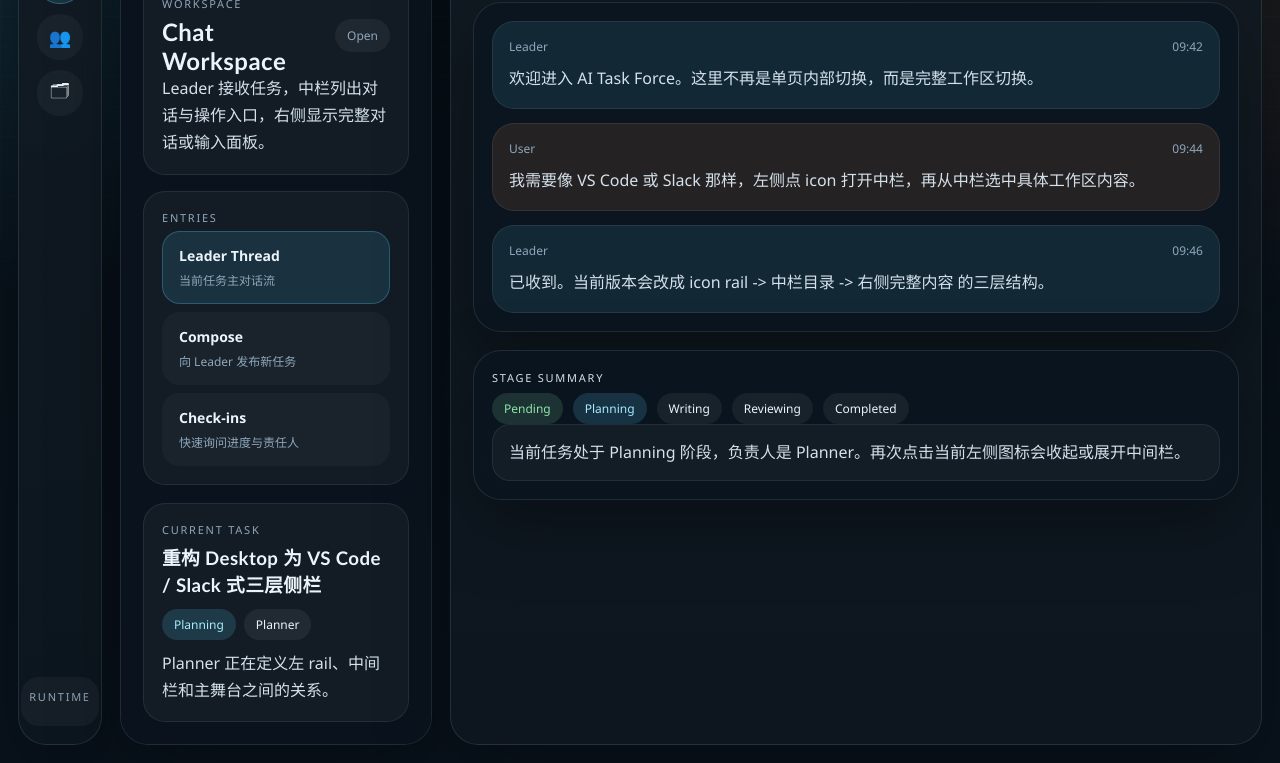
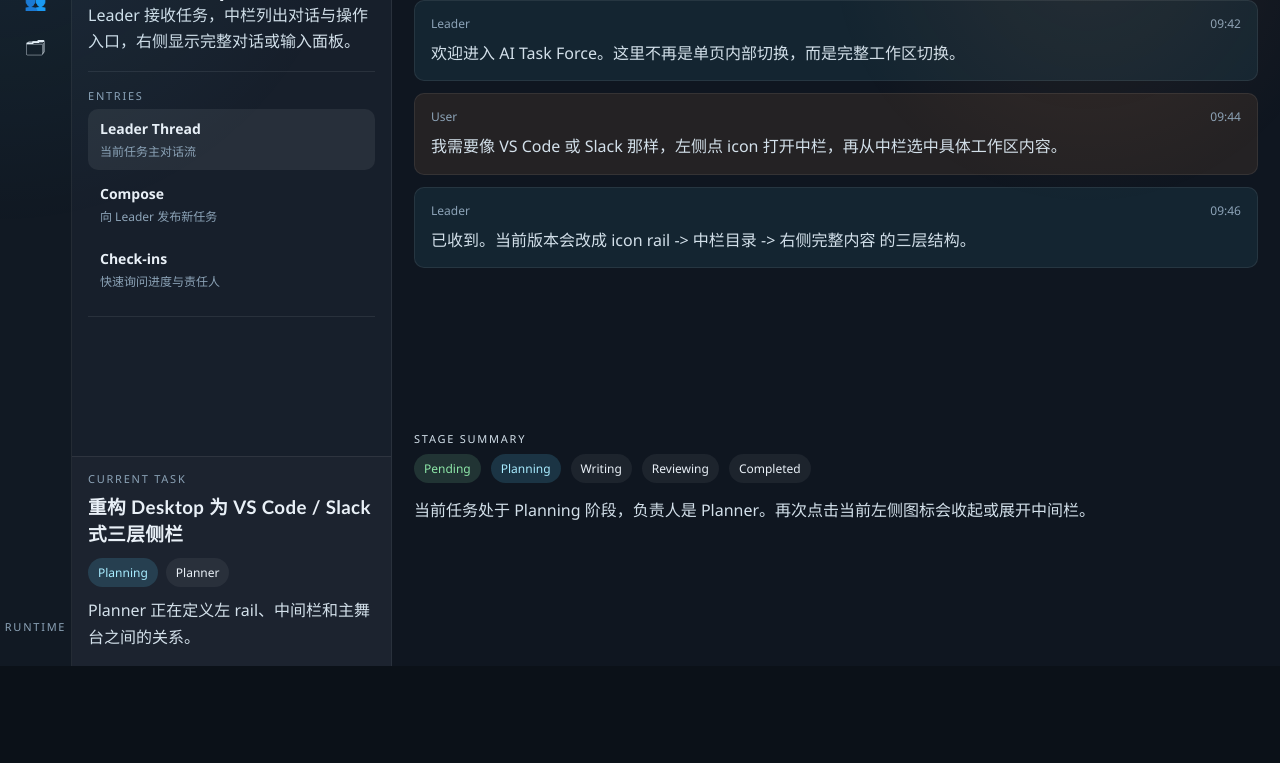
Before and after one commit to BBusagi/Project_AITaskForce, an Electron app: page Clients/Desktop/index.html in a window 1280 px wide. Shown: the part 134-897 px from the top of the page. After the commit the page ends 800 px from the top, so only its background shows below. Drawn offline with Linux system fonts and the light colour scheme.

Commit message:
Refine Desktop shell styling and remove dashboard card treatment

```diff
--- a/Clients/Desktop/index.html
+++ b/Clients/Desktop/index.html
@@ -7,7 +7,7 @@
     <link rel="stylesheet" href="./styles.css" />
   </head>
   <body>
-    <div class="app-shell">
+    <div id="root" class="app-shell">
       <main class="desktop-layout" id="desktop-layout">
         <aside class="app-rail" aria-label="App navigation">
           <div class="rail-top">
--- a/Clients/Desktop/styles.css
+++ b/Clients/Desktop/styles.css
@@ -1,17 +1,19 @@
 :root {
-  --bg: #081018;
-  --panel: rgba(11, 21, 31, 0.88);
-  --panel-soft: rgba(18, 31, 44, 0.94);
-  --panel-border: rgba(164, 188, 210, 0.14);
-  --panel-line: rgba(255, 255, 255, 0.08);
-  --text: #ebf3fb;
-  --muted: #8ea7bb;
-  --accent: #57d2ff;
-  --accent-soft: rgba(87, 210, 255, 0.16);
-  --signal: #ff9655;
+  --bg: #0b1118;
+  --rail: #111923;
+  --sidebar: #171f2b;
+  --stage: #0f1620;
+  --surface: #131c27;
+  --surface-soft: #182231;
+  --line: rgba(255, 255, 255, 0.08);
+  --line-strong: rgba(255, 255, 255, 0.12);
+  --text: #e9f0f7;
+  --muted: #8ca3b7;
+  --accent: #58d2ff;
+  --accent-soft: rgba(88, 210, 255, 0.16);
   --ok: #8de7a8;
   --warn: #ffd36f;
-  --shadow: 0 26px 70px rgba(0, 0, 0, 0.34);
+  --signal: #ff9655;
 }
 
 * {
@@ -19,15 +21,18 @@
 }
 
 html,
+body,
+#root {
+  height: 100%;
+}
+
+html,
 body {
   margin: 0;
-  min-height: 100%;
+  overflow: hidden;
   font-family: "Avenir Next", "Segoe UI", "PingFang SC", "Microsoft YaHei", sans-serif;
   color: var(--text);
-  background:
-    radial-gradient(circle at top left, rgba(87, 210, 255, 0.14), transparent 28%),
-    radial-gradient(circle at 90% 10%, rgba(255, 150, 85, 0.12), transparent 26%),
-    linear-gradient(180deg, #071018 0%, #09131d 100%);
+  background: var(--bg);
 }
 
 body::before {
@@ -35,11 +40,9 @@ body::before {
   position: fixed;
   inset: 0;
   pointer-events: none;
-  background-image:
-    linear-gradient(rgba(255, 255, 255, 0.025) 1px, transparent 1px),
-    linear-gradient(90deg, rgba(255, 255, 255, 0.025) 1px, transparent 1px);
-  background-size: 30px 30px;
-  mask-image: linear-gradient(180deg, rgba(0, 0, 0, 0.85), transparent 92%);
+  background:
+    radial-gradient(circle at top left, rgba(88, 210, 255, 0.08), transparent 24%),
+    radial-gradient(circle at 85% 10%, rgba(255, 150, 85, 0.08), transparent 20%);
 }
 
 button,
@@ -63,50 +66,56 @@ h3 {
 }
 
 .app-shell {
-  min-height: 100vh;
-  padding: 18px;
-}
-
-.app-rail,
-.workspace-sidebar,
-.stage-shell,
-.dialog-card,
-.surface-card,
-.mini-card {
-  border-radius: 28px;
-  border: 1px solid var(--panel-border);
-  background: var(--panel);
-  backdrop-filter: blur(18px);
-  box-shadow: var(--shadow);
+  height: 100dvh;
+  min-height: 100dvh;
 }
 
 .desktop-layout {
-  display: grid;
-  grid-template-columns: 84px 312px minmax(0, 1fr);
-  gap: 18px;
-  min-height: calc(100vh - 36px);
-  transition: grid-template-columns 220ms ease;
-}
-
-.desktop-layout.sidebar-collapsed {
-  grid-template-columns: 84px 0 minmax(0, 1fr);
-}
-
-.app-rail,
-.workspace-sidebar,
-.workspace-stage {
-  min-width: 0;
+  display: flex;
+  flex-direction: row;
+  width: 100%;
+  height: 100%;
+  overflow: hidden;
 }
 
 .app-rail {
+  width: 72px;
+  flex: 0 0 72px;
+  height: 100%;
   display: flex;
   flex-direction: column;
   justify-content: space-between;
   align-items: center;
-  padding: 18px 12px;
-  background:
-    linear-gradient(180deg, rgba(255, 255, 255, 0.04), rgba(255, 255, 255, 0.02)),
-    rgba(8, 18, 27, 0.92);
+  padding: 12px 10px;
+  background: var(--rail);
+  border-right: 1px solid var(--line);
+  overflow: hidden;
+}
+
+.workspace-sidebar {
+  width: 320px;
+  flex: 0 0 320px;
+  min-width: 0;
+  height: 100%;
+  background: var(--sidebar);
+  border-right: 1px solid var(--line);
+  overflow: hidden;
+  transition: width 180ms ease, flex-basis 180ms ease, opacity 160ms ease;
+}
+
+.desktop-layout.sidebar-collapsed .workspace-sidebar {
+  width: 0;
+  flex-basis: 0;
+  opacity: 0;
+  border-right: 0;
+}
+
+.workspace-stage {
+  flex: 1 1 auto;
+  min-width: 0;
+  height: 100%;
+  background: var(--stage);
+  overflow: hidden;
 }
 
 .rail-top,
@@ -123,27 +132,27 @@ h3 {
   display: flex;
   align-items: center;
   justify-content: center;
-  border-radius: 22px;
-  border: 1px solid transparent;
+  border: 0;
+  border-radius: 14px;
   color: var(--text);
   cursor: pointer;
-  background: rgba(255, 255, 255, 0.04);
-  transition: transform 160ms ease, background 160ms ease, border-color 160ms ease;
+  background: transparent;
+  transition: background 140ms ease, color 140ms ease, transform 140ms ease;
 }
 
 .rail-brand {
-  background: linear-gradient(145deg, rgba(87, 210, 255, 0.22), rgba(255, 150, 85, 0.28));
-  font-size: 15px;
+  background: linear-gradient(145deg, rgba(88, 210, 255, 0.22), rgba(255, 150, 85, 0.24));
+  font-size: 14px;
   font-weight: 800;
-  letter-spacing: 0.12em;
+  letter-spacing: 0.1em;
 }
 
 .rail-item span {
   font-size: 18px;
 }
 
+.rail-brand:hover,
 .rail-item:hover,
-.rail-brand:hover,
 .sidebar-entry:hover,
 .quick-btn:hover,
 .btn-primary:hover,
@@ -151,9 +160,13 @@ h3 {
   transform: translateY(-1px);
 }
 
+.rail-item:hover {
+  background: rgba(255, 255, 255, 0.06);
+}
+
 .rail-item.is-active {
-  background: rgba(87, 210, 255, 0.14);
-  border-color: rgba(87, 210, 255, 0.32);
+  background: var(--accent-soft);
+  color: #a9ecff;
 }
 
 .rail-runtime {
@@ -161,14 +174,13 @@ h3 {
   gap: 4px;
   justify-items: center;
   text-align: center;
-  padding: 12px 8px;
-  border-radius: 18px;
-  background: rgba(255, 255, 255, 0.04);
+  padding: 10px 4px;
+  color: var(--muted);
 }
 
 .rail-runtime strong {
-  font-size: 12px;
-  color: #dce7f0;
+  font-size: 11px;
+  color: var(--text);
 }
 
 .eyebrow {
@@ -179,80 +191,71 @@ h3 {
   color: var(--muted);
 }
 
-.workspace-sidebar {
-  overflow: hidden;
-  transition: opacity 180ms ease, transform 220ms ease;
-}
-
-.desktop-layout.sidebar-collapsed .workspace-sidebar {
-  opacity: 0;
-  transform: translateX(-16px);
-  pointer-events: none;
-}
-
-#workspace-sidebar-content {
+#workspace-sidebar-content,
+#workspace-stage-content {
   height: 100%;
 }
 
 .sidebar-shell {
   display: flex;
   flex-direction: column;
-  gap: 18px;
   height: 100%;
-  padding: 22px;
-  background: rgba(10, 20, 30, 0.92);
+  min-height: 0;
 }
 
 .sidebar-top {
-  display: grid;
-  gap: 16px;
+  flex: 1 1 auto;
+  min-height: 0;
+  overflow: auto;
+  padding: 18px 16px 12px;
+}
+
+.sidebar-summary {
+  flex: 0 0 auto;
+  padding: 14px 16px 16px;
+  border-top: 1px solid var(--line);
+  background: rgba(255, 255, 255, 0.02);
 }
 
 .brand-block {
   display: flex;
   align-items: center;
-  gap: 14px;
+  gap: 12px;
+  margin-bottom: 18px;
 }
 
 .brand-mark {
-  width: 54px;
-  height: 54px;
+  width: 42px;
+  height: 42px;
   display: grid;
   place-items: center;
-  border-radius: 18px;
+  border-radius: 12px;
   font-weight: 800;
-  letter-spacing: 0.14em;
-  background: linear-gradient(140deg, rgba(87, 210, 255, 0.18), rgba(255, 150, 85, 0.3));
-  border: 1px solid rgba(255, 255, 255, 0.08);
+  letter-spacing: 0.12em;
+  background: linear-gradient(140deg, rgba(88, 210, 255, 0.18), rgba(255, 150, 85, 0.26));
 }
 
 .sidebar-workspace-card,
-.sidebar-summary,
 .sidebar-section {
-  padding: 18px;
-  border-radius: 22px;
-  background: rgba(255, 255, 255, 0.04);
-  border: 1px solid var(--panel-line);
-}
-
-.sidebar-summary {
-  margin-top: auto;
+  padding: 0 0 16px;
+  margin-bottom: 16px;
+  border-bottom: 1px solid var(--line);
 }
 
 .sidebar-toolbar {
   display: flex;
-  align-items: center;
+  align-items: flex-start;
   justify-content: space-between;
   gap: 12px;
 }
 
-.sidebar-toolbar .status-pill {
+.status-pill {
   display: inline-flex;
   align-items: center;
   gap: 8px;
-  padding: 8px 12px;
+  padding: 6px 10px;
   border-radius: 999px;
-  background: rgba(255, 255, 255, 0.05);
+  background: rgba(255, 255, 255, 0.06);
   color: var(--muted);
   font-size: 12px;
 }
@@ -261,34 +264,36 @@ h3 {
 .summary-note,
 .stage-caption,
 .message-body,
-.agent-card p,
-.surface-card p,
-.mini-card p {
-  line-height: 1.68;
-  color: #d4e1eb;
+.agent-body,
+.timeline-item p,
+.info-block p,
+.info-block li {
+  line-height: 1.65;
+  color: #d3e0ea;
 }
 
 .sidebar-nav {
   display: grid;
-  gap: 8px;
+  gap: 4px;
 }
 
 .sidebar-entry {
+  width: 100%;
   display: grid;
-  gap: 6px;
-  width: 100%;
-  padding: 14px 16px;
+  gap: 4px;
+  padding: 10px 12px;
   text-align: left;
+  color: var(--text);
+  background: transparent;
+  border: 0;
+  border-radius: 10px;
   cursor: pointer;
-  color: var(--text);
-  border-radius: 18px;
-  border: 1px solid transparent;
-  background: rgba(255, 255, 255, 0.03);
-  transition: transform 160ms ease, background 160ms ease, border-color 160ms ease;
+  transition: background 140ms ease, color 140ms ease, transform 140ms ease;
 }
 
 .sidebar-entry strong {
   font-size: 14px;
+  font-weight: 600;
 }
 
 .sidebar-entry small {
@@ -297,8 +302,7 @@ h3 {
 }
 
 .sidebar-entry.is-active {
-  background: rgba(87, 210, 255, 0.12);
-  border-color: rgba(87, 210, 255, 0.26);
+  background: rgba(255, 255, 255, 0.07);
 }
 
 .summary-meta,
@@ -319,25 +323,26 @@ h3 {
 
 .tag,
 .skill,
-.flow-item,
-.status-chip {
+.status-chip,
+.phase-chip {
   display: inline-flex;
   align-items: center;
   justify-content: center;
-  padding: 7px 12px;
+  padding: 6px 10px;
   border-radius: 999px;
   font-size: 12px;
   background: rgba(255, 255, 255, 0.06);
 }
 
 .tag.accent,
-.flow-item.active,
-.status-chip.active {
-  color: #a6ecff;
+.status-chip.active,
+.phase-chip.active {
+  color: #a8ecff;
   background: var(--accent-soft);
 }
 
-.status-chip.ok {
+.status-chip.ok,
+.phase-chip.done {
   color: var(--ok);
   background: rgba(141, 231, 168, 0.14);
 }
@@ -347,30 +352,22 @@ h3 {
   background: rgba(255, 211, 111, 0.14);
 }
 
-.workspace-stage {
-  min-width: 0;
-}
-
-#workspace-stage-content {
-  height: 100%;
-}
-
 .stage-shell {
   display: flex;
   flex-direction: column;
-  gap: 18px;
-  min-height: 100%;
-  padding: 22px;
-  background:
-    linear-gradient(180deg, rgba(255, 255, 255, 0.03), rgba(255, 255, 255, 0.015)),
-    rgba(10, 19, 28, 0.9);
+  height: 100%;
+  min-height: 0;
 }
 
 .stage-header {
+  flex: 0 0 auto;
   display: flex;
   justify-content: space-between;
   align-items: flex-start;
   gap: 16px;
+  padding: 18px 22px;
+  border-bottom: 1px solid var(--line);
+  background: rgba(255, 255, 255, 0.02);
 }
 
 .stage-title-group {
@@ -389,54 +386,76 @@ h3 {
 }
 
 .stage-header-note {
-  max-width: 280px;
-  padding: 12px 14px;
-  border-radius: 18px;
-  background: rgba(255, 255, 255, 0.04);
-  border: 1px solid var(--panel-line);
   color: var(--muted);
   font-size: 12px;
   line-height: 1.6;
 }
 
 .stage-layout {
+  flex: 1 1 auto;
+  min-height: 0;
+  overflow: auto;
   display: grid;
-  gap: 18px;
+  gap: 0;
 }
 
 .dialog-card,
 .surface-card,
-.mini-card {
-  padding: 18px;
+.mini-card,
+.info-block,
+.timeline-list,
+.card-grid {
+  border: 0;
+  border-radius: 0;
+  box-shadow: none;
+  background: transparent;
 }
 
-.dialog-card {
-  overflow: auto;
+.dialog-card,
+.surface-card,
+.mini-card,
+.info-block,
+.timeline-list {
+  padding: 20px 22px;
+}
+
+.dialog-card + .surface-card,
+.surface-card + .surface-card,
+.surface-card + .mini-card,
+.mini-card + .mini-card,
+.info-block + .info-block,
+.timeline-list + .info-block,
+.card-grid + .surface-card {
+  border-top: 1px solid var(--line);
 }
 
 .dialog-stream,
 .card-grid,
-.timeline-list,
-.stage-list {
+.timeline-list-inner {
   display: grid;
-  gap: 14px;
+  gap: 12px;
+}
+
+.card-grid {
+  padding: 20px 22px;
 }
 
 .message-card,
+.agent-row,
 .agent-card,
 .timeline-item {
-  padding: 16px;
-  border-radius: 22px;
-  border: 1px solid var(--panel-line);
-  background: rgba(255, 255, 255, 0.04);
+  padding: 14px 16px;
+  border: 1px solid var(--line);
+  border-radius: 10px;
+  background: rgba(255, 255, 255, 0.035);
 }
 
 .message-card.user {
-  background: rgba(255, 150, 85, 0.11);
+  background: rgba(255, 150, 85, 0.09);
 }
 
 .message-card.leader {
-  background: rgba(87, 210, 255, 0.1);
+  background: rgba(88, 210, 255, 0.08);
 }
 
 .message-head,
@@ -445,39 +464,15 @@ h3 {
   display: flex;
   justify-content: space-between;
   gap: 12px;
-  margin-bottom: 10px;
+  margin-bottom: 8px;
   font-size: 12px;
   color: var(--muted);
-}
-
-.agent-head {
-  align-items: center;
 }
 
 .phase-strip {
   display: flex;
   flex-wrap: wrap;
   gap: 10px;
-}
-
-.phase-chip {
-  display: inline-flex;
-  align-items: center;
-  justify-content: center;
-  padding: 7px 12px;
-  border-radius: 999px;
-  font-size: 12px;
-  background: rgba(255, 255, 255, 0.06);
-}
-
-.phase-chip.active {
-  color: #a6ecff;
-  background: var(--accent-soft);
-}
-
-.phase-chip.done {
-  color: var(--ok);
-  background: rgba(141, 231, 168, 0.14);
 }
 
 .progress-line {
@@ -496,10 +491,8 @@ h3 {
 }
 
 .leader-note {
-  padding: 14px 16px;
-  border-radius: 18px;
-  background: rgba(255, 255, 255, 0.04);
-  border: 1px solid var(--panel-line);
+  margin-top: 14px;
+  color: #d9e7f0;
 }
 
 .quick-btn,
@@ -530,19 +523,19 @@ h3 {
 
 textarea {
   width: 100%;
-  min-height: 120px;
+  min-height: 140px;
   resize: vertical;
   padding: 14px 16px;
   color: var(--text);
-  border-radius: 18px;
-  border: 1px solid rgba(255, 255, 255, 0.08);
-  background: rgba(255, 255, 255, 0.04);
+  border-radius: 10px;
+  border: 1px solid var(--line-strong);
+  background: var(--surface-soft);
   outline: none;
 }
 
 textarea:focus {
-  border-color: rgba(87, 210, 255, 0.4);
-  box-shadow: 0 0 0 3px rgba(87, 210, 255, 0.12);
+  border-color: rgba(88, 210, 255, 0.4);
+  box-shadow: 0 0 0 3px rgba(88, 210, 255, 0.1);
 }
 
 .btn-primary {
@@ -556,22 +549,34 @@ textarea:focus {
   border-color: rgba(255, 255, 255, 0.08);
 }
 
+.info-block ul {
+  margin: 12px 0 0;
+  padding-left: 18px;
+}
+
 @media (max-width: 1100px) {
   .desktop-layout,
   .desktop-layout.sidebar-collapsed {
-    grid-template-columns: 1fr;
-  }
-
-  .workspace-sidebar {
-    opacity: 1;
-    transform: none;
-    pointer-events: auto;
+    flex-direction: column;
   }
 
   .app-rail {
+    width: 100%;
+    flex: 0 0 auto;
+    height: 76px;
     flex-direction: row;
-    align-items: stretch;
-    padding: 12px;
+    padding: 10px 12px;
+    border-right: 0;
+    border-bottom: 1px solid var(--line);
+  }
+
+  .workspace-sidebar,
+  .desktop-layout.sidebar-collapsed .workspace-sidebar {
+    width: 100%;
+    flex: 0 0 280px;
+    opacity: 1;
+    border-right: 0;
+    border-bottom: 1px solid var(--line);
   }
 
   .rail-top {
@@ -585,12 +590,16 @@ textarea:focus {
 
   .rail-brand,
   .rail-item {
-    width: 56px;
+    width: 48px;
+    height: 48px;
     aspect-ratio: auto;
-    height: 56px;
   }
 
   .rail-bottom {
     display: none;
   }
+
+  .stage-header {
+    flex-direction: column;
+  }
 }
```
Also changed, not shown: Clients/Desktop/app.js (+12 -12 lines).
